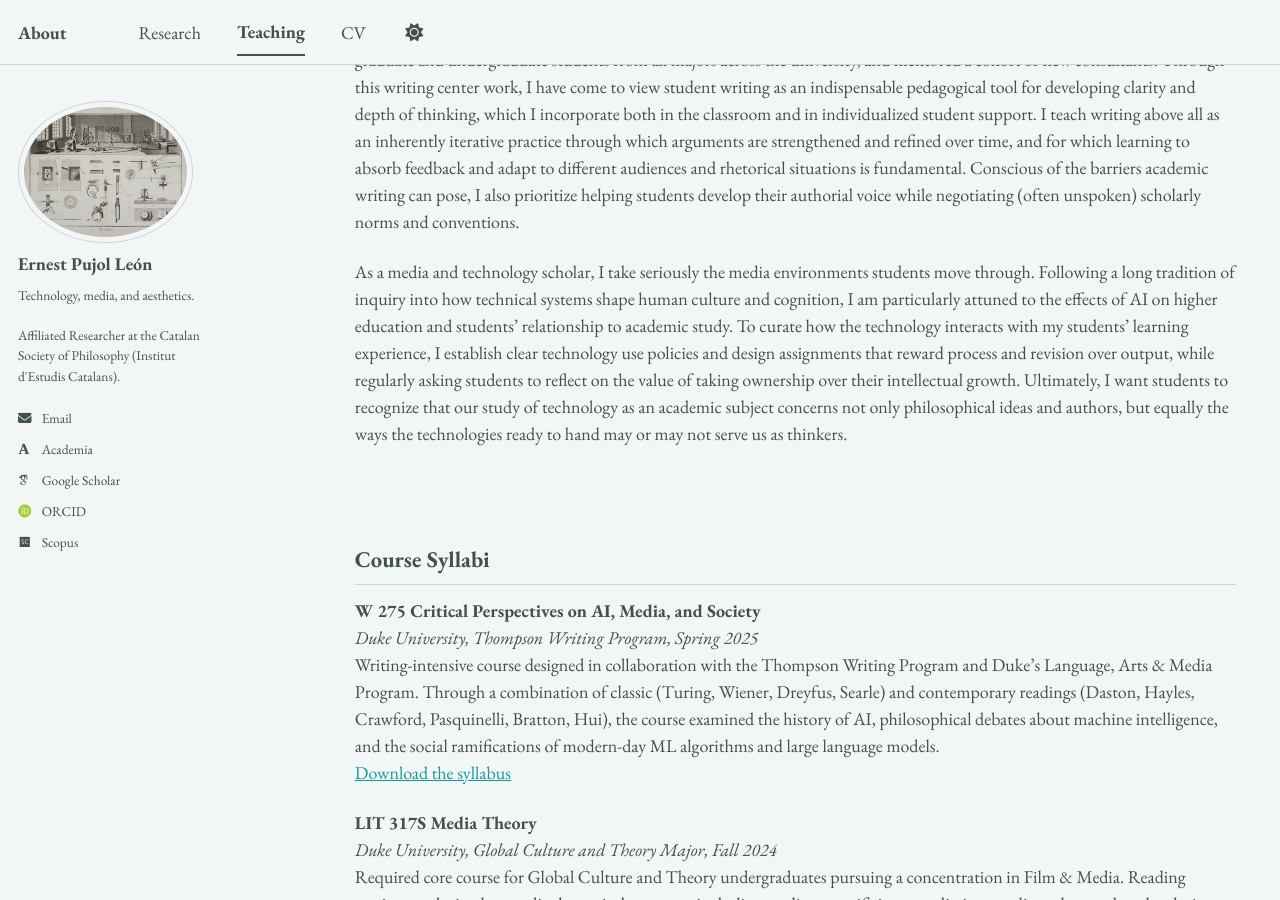
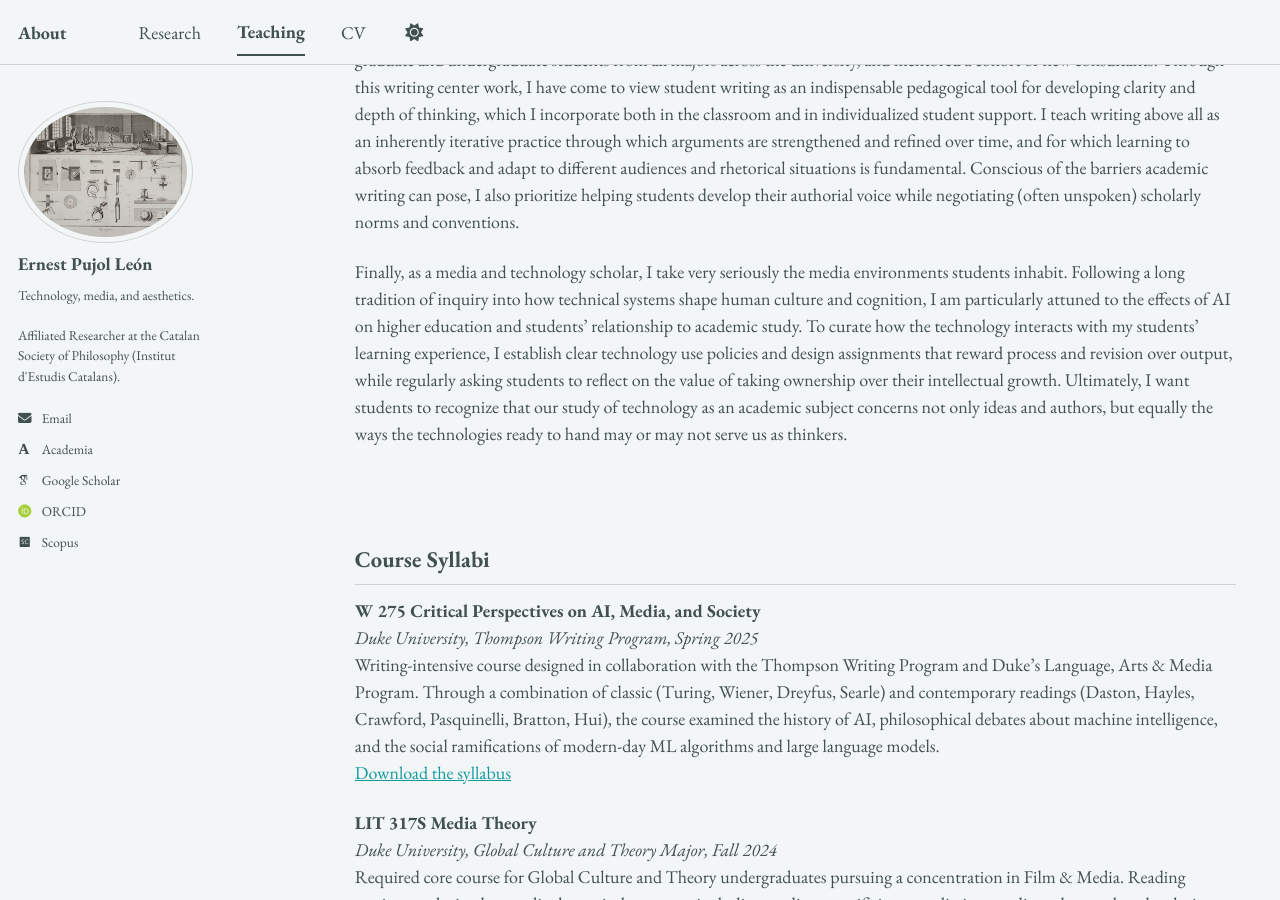
Before and after one commit to epujol90/epujol90.github.io, a Jekyll site: the page built from _pages/teaching.md, in a window 1280 px wide and 900 px high, scrolled down 548 px. Built offline with Jekyll 4.4.1, drawn with Linux system fonts in a browser that asks for light colours; some web fonts are replaced; a script bundle is joined from its source files by our own code; library files that are not in the unit come from our copies.

Commit message:
Update teaching.md

```diff
--- a/_pages/teaching.md
+++ b/_pages/teaching.md
@@ -11,7 +11,7 @@ My teaching experience includes both classroom instruction and writing center pr
 
 Beyond traditional coursework, my teaching is deeply indebted to my writing center experience. During my last two years at Duke, I worked as a writing consultant at the Thompson Writing Studio, where I led over 300 one-on-one consultations with graduate and undergraduate students from all majors across the university, and mentored a cohort of new consultants. Through this writing center work, I have come to view student writing as an indispensable pedagogical tool for developing clarity and depth of thinking, which I incorporate both in the classroom and in individualized student support. I teach writing above all as an inherently iterative practice through which arguments are strengthened and refined over time, and for which learning to absorb feedback and adapt to different audiences and rhetorical situations is fundamental. Conscious of the barriers academic writing can pose, I also prioritize helping students develop their authorial voice while negotiating (often unspoken) scholarly norms and conventions.
 
-As a media and technology scholar, I take seriously the media environments students move through. Following a long tradition of inquiry into how technical systems shape human culture and cognition, I am particularly attuned to the effects of AI on higher education and students’ relationship to academic study. To curate how the technology interacts with my students’ learning experience, I establish clear technology use policies and design assignments that reward process and revision over output, while regularly asking students to reflect on the value of taking ownership over their intellectual growth. Ultimately, I want students to recognize that our study of technology as an academic subject concerns not only philosophical ideas and authors, but equally the ways the technologies ready to hand may or may not serve us as thinkers.
+Finally, as a media and technology scholar, I take very seriously the media environments students inhabit. Following a long tradition of inquiry into how technical systems shape human culture and cognition, I am particularly attuned to the effects of AI on higher education and students’ relationship to academic study. To curate how the technology interacts with my students’ learning experience, I establish clear technology use policies and design assignments that reward process and revision over output, while regularly asking students to reflect on the value of taking ownership over their intellectual growth. Ultimately, I want students to recognize that our study of technology as an academic subject concerns not only ideas and authors, but equally the ways the technologies ready to hand may or may not serve us as thinkers.
 <br>
 <br>
 <br>
```
